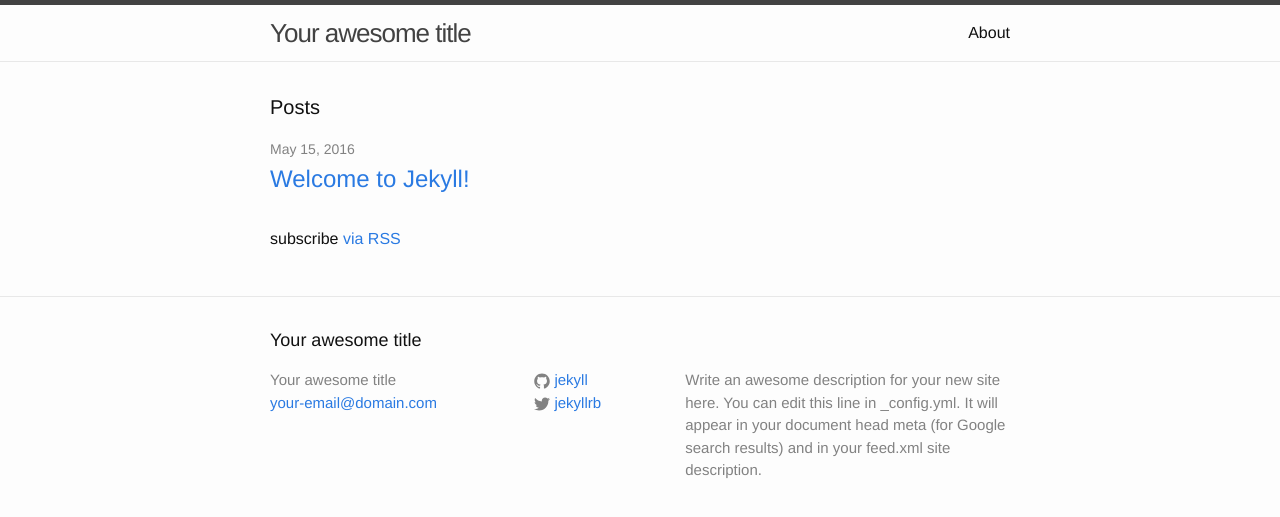
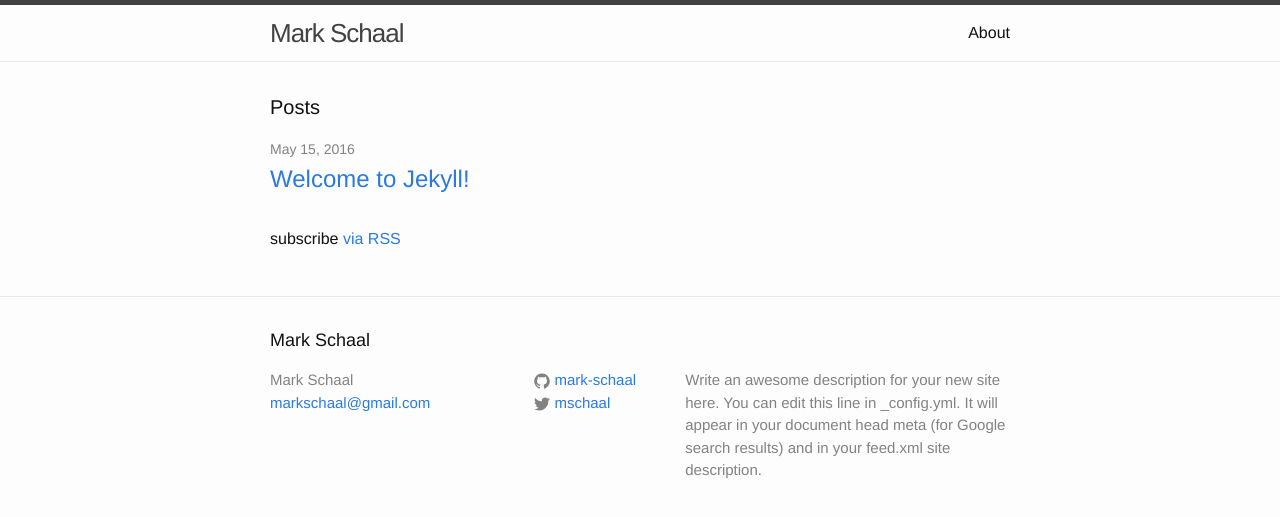
Before and after one commit to mark-schaal/mark-schaal.github.io, a Jekyll site: the page built from index.html, in a window 1280 px wide. Shown: the top 517 px of the page. Built offline with Jekyll 4.4.1, drawn with Linux system fonts in a browser that asks for light colours.

Commit message:
Latest configurations.

```diff
--- a/_config.yml
+++ b/_config.yml
@@ -6,16 +6,16 @@
 # 'jekyll serve'. If you change this file, please restart the server process.
 
 # Site settings
-title: Your awesome title
-email: your-email@domain.com
+title: Mark Schaal
+email: markschaal@gmail.com
 description: > # this means to ignore newlines until "baseurl:"
   Write an awesome description for your new site here. You can edit this
   line in _config.yml. It will appear in your document head meta (for
   Google search results) and in your feed.xml site description.
 baseurl: "" # the subpath of your site, e.g. /blog
-url: "http://yourdomain.com" # the base hostname & protocol for your site
-twitter_username: jekyllrb
-github_username:  jekyll
+url: "http://markschaal.com" # the base hostname & protocol for your site
+twitter_username: mschaal
+github_username:  mark-schaal
 
 # Build settings
 markdown: kramdown
```
